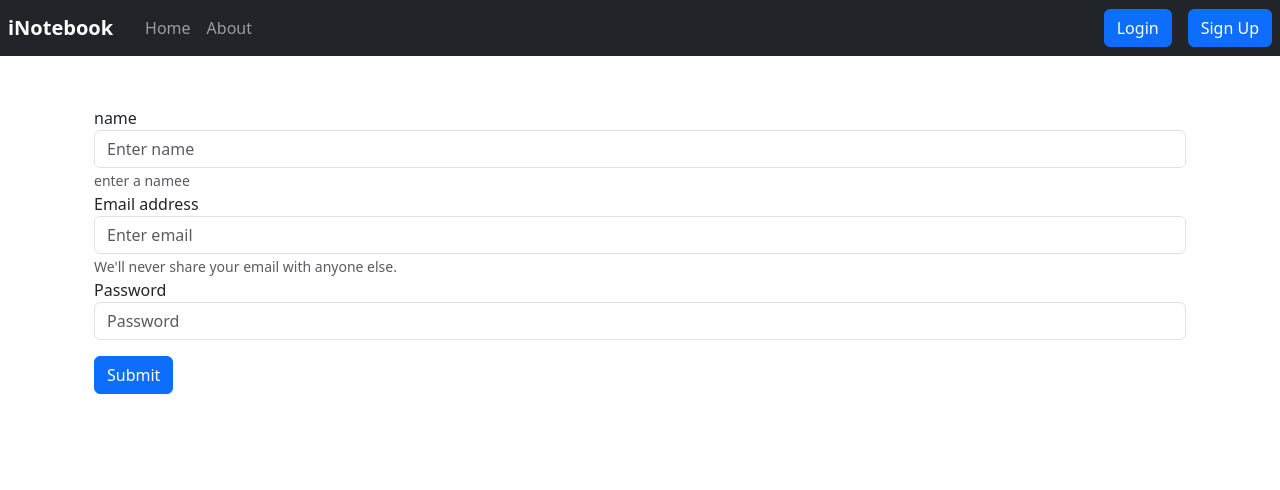
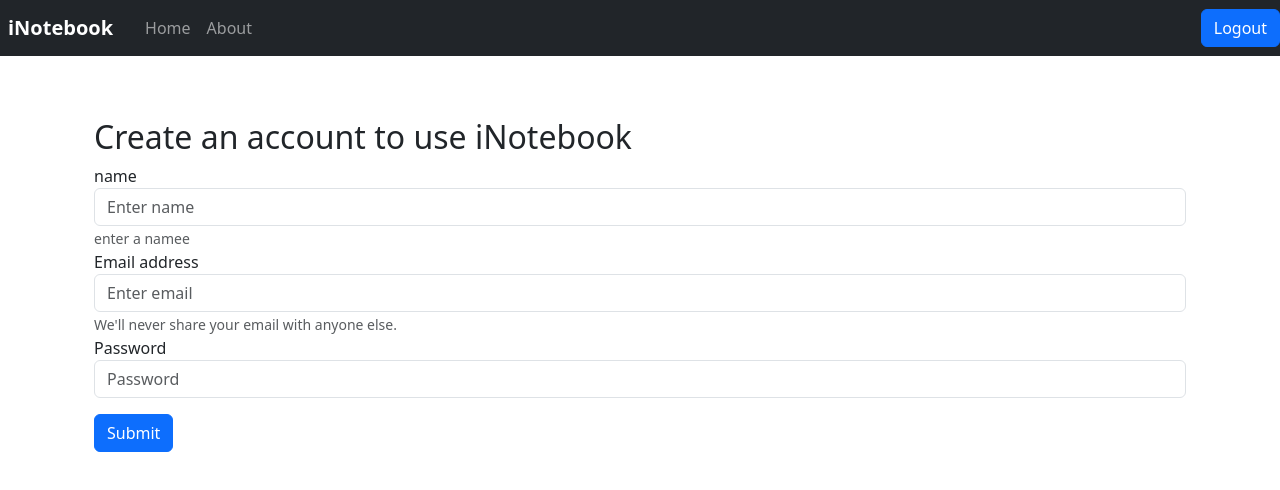
Before and after one commit to satyajitrakhunde1/i_notebook, a React (Create React App) app: page /signup in a window 1280 px wide. Shown: the top 490 px of the page. Built offline with nearby package versions, Linux system fonts and the light colour scheme; sample sign-in values are in the browser's storage; the HTML template or start-up script is replaced by a standard one.

Commit message:
Fetchig user specific Notes only

```diff
--- a/src/component/Login.js
+++ b/src/component/Login.js
@@ -35,6 +35,7 @@
 
   return (
     <div>
+    <h2>Login to continue in iNotebook</h2>
      <form onSubmit={handlesubmit}>
   <div className="form-group">
     <label htmlFor="exampleInputEmail1">Email address</label>
--- a/src/component/Navbar.js
+++ b/src/component/Navbar.js
@@ -1,13 +1,17 @@
 import React from 'react';
-import { Link, useLocation } from 'react-router-dom';
+import { Link, useLocation,useNavigate } from 'react-router-dom';
+
 
 const Navbar = () => {
-  // Getting the location (like "/" "/about"). We can write logic accordingly
+
+  const navigate = useNavigate();
+
+  const handlelogout =()=>{
+    localStorage.removeItem('token');
+    navigate("/login")
+  }
+
   let location = useLocation();
-
-  // useEffect(() => {
-    console.log(location.pathname);
-  // }, [location]);
 
   return (
     <div>
@@ -35,17 +39,22 @@
               </Link>
             </li>
             <li className="nav-item">
-              {/* Added the text "About" inside the Link */}
               <Link className={`nav-link ${location.pathname === '/about' ? 'active' : ""}`} to="/about">
                 About
               </Link>
             </li>
           </ul>
         </div>
-          <form className="d-flex">
-  <Link className="btn btn-primary mx-2" to="/login" role="button">Login </Link>
-  <Link className="btn btn-primary mx-2" to="/signup" role="button">Sign Up</Link>
-</form>
+
+        {/* Conditional rendering for login/logout buttons */}
+        {localStorage.getItem('token') ? (
+          <button className="btn btn-primary" onClick={handlelogout}>Logout</button>
+        ) : (
+          <div> {/* Wrap elements in a parent div */}
+            <Link className="btn btn-primary mx-2" to="/login" role="button">Login</Link>
+            <Link className="btn btn-primary mx-2" to="/signup" role="button">Sign Up</Link>
+          </div>
+        )}
       </nav>
     </div>
   );
--- a/src/component/Signup.js
+++ b/src/component/Signup.js
@@ -21,7 +21,7 @@
       if(json.authToken){
         //save the auth token and redirect
 localStorage.setItem('token',json.authToken)
-navigate("/login");
+navigate("/");
 props.showAlert("Account created successfullly","success")
       }else{
         // alert("choose the correct password")
@@ -34,7 +34,8 @@
   }
 
   return (
-    <div className='container '>
+    <div className='container mt-2 py-1 '>
+      <h2>Create an account to use iNotebook</h2>
      <form onSubmit={handlesubmit}>
   <div className="form-group">
     <label htmlFor="exampleInputEmail1">name</label>
```
